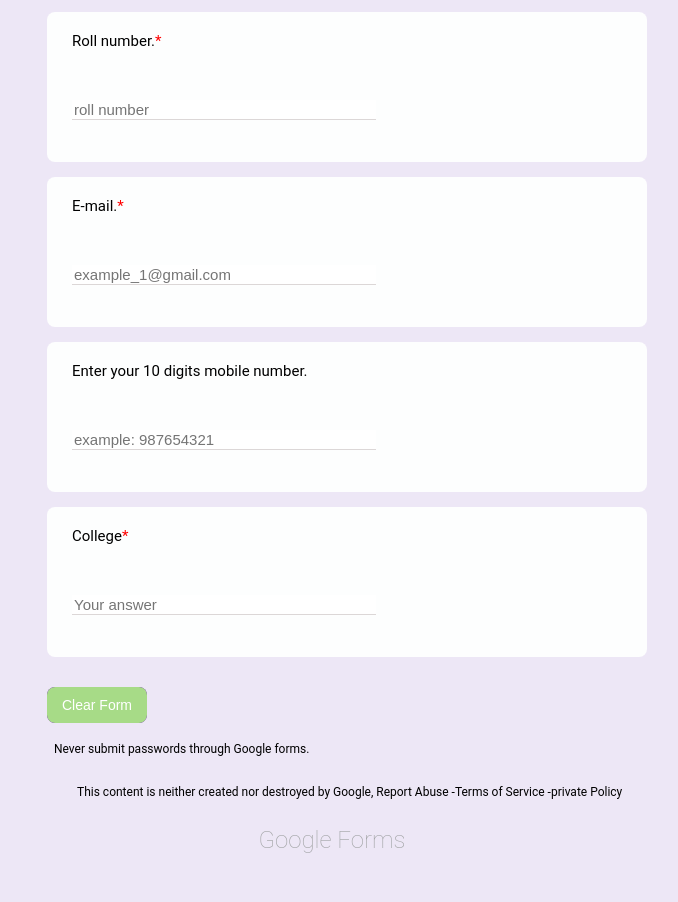
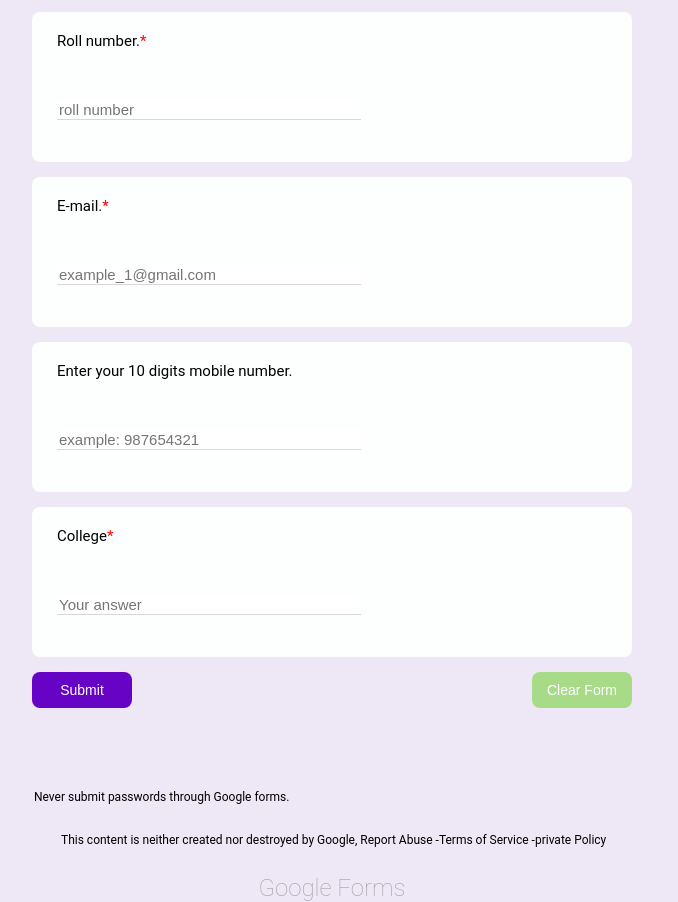
Before and after one commit to Tsurya06/Google-Form-HTML-CSS-, a plain HTML site: page googleform/googleform.html in a window 1280 px wide. Shown: the part 372-1274 px from the top of the page, without its empty margins (308-986 px from the left). Before the commit the page ends 1226 px from the top, so only its background shows below. Drawn offline with Linux system fonts and the light colour scheme.

Commit message:
modified:   googleform/googleform.html 	modified:   googleform/styles.css

```diff
--- a/googleform/googleform.html
+++ b/googleform/googleform.html
@@ -1,13 +1,20 @@
 <!DOCTYPE html>
 <html lang="en">
   <head>
-    <meta charset="UTF-8">
-    <meta http-equiv="X-UA-Compatible" content="IE=edge">
-    <meta name="viewport" content="width=device-width, initial-scale=1.0">
+    <meta charset="UTF-8" />
+    <meta http-equiv="X-UA-Compatible" content="IE=edge" />
+    <meta name="viewport" content="width=device-width, initial-scale=1.0" />
     <title>forms.google</title>
-    <link rel="stylesheet" type="text/css" href="styles.css">
+    <link rel="stylesheet" type="text/css" href="styles.css" />
+    <script>
+        function onlcik(x)
+        {
+            alert(x);
+        }
+    </script>
   </head>
   <body>
+    <form action="">
     <div class="form">
       <div class="title-div">
         <h1>SuryaCan't</h1>
@@ -17,44 +24,55 @@
 
       <div class="name-div">
         <div class="name">Full Name.<span class="req">*</span></div>
-            <div class="input-div"><input type="input" name="answer" placeholder="Full Name"></div>
+        <div class="input-div">
+          <input type="text" name="answer" placeholder="Full Name" required>
+        </div>
       </div>
 
       <div class="roll_number-div">
         <div class="name">Roll number.<span class="req">*</span></div>
-            <div class="input-div"><input type="input" name="answer" placeholder="roll number"></div>
+        <div class="input-div">
+          <input type="number" name="answer" placeholder="roll number" required >
+        </div>
       </div>
 
       <div class="gmail-div">
         <div class="name">E-mail.<span class="req">*</span></div>
-            <div class="input-div"><input type="input" name="answer" placeholder="example_1@gmail.com"></div>
+        <div class="input-div">
+          <input type="email" name="answer" placeholder="example_1@gmail.com" required>
+        </div>
       </div>
 
       <div class="mobile-div">
         <div class="name">Enter your 10 digits mobile number.</div>
-            <div class="input-div"><input type="input" name="answer" placeholder="example: 987654321"></div>
+        <div class="input-div">
+          <input type="number" maxlength="10" name="answer" placeholder="example: 987654321" required>
+        </div>
       </div>
 
       <div class="college-div">
         <div class="name">College<span class="req">*</span></div>
-            <div class="input-div"><input type="input" name="answer" placeholder="Your answer"></div>
-        </div>
-
-        <div>
-            <div>
-                <input class="btn btn-primary"  type="submit" name="Submit" value="Submit" onclick=alert("submitted")>
-            <!-- </div>
-            <div> -->
-                <input class="btn1 btn1-secondary" type="reset" name="Clear" value="Clear Form">
+        <div class="input-div">
+          <input type="input" name="answer" placeholder="Your answer" required>
         </div>
       </div>
 
+      <div class="button">
+        <input class="btn" type="submit" name="Submit" value="Submit"
+        onclick="onlcik('submitted')" >
+
+        <input class="btn1" type="reset" name="Clear" value="Clear Form"  onclick="onlcik('cleared')" >
+      </div>
+    </form>
       <div class="last-div">
         <p class="never">Never submit passwords through Google forms.</p>
-            <p class="term">This content is neither created nor destroyed by Google, Report Abuse -Terms of Service -private Policy</p>
+        <p class="term">
+          This content is neither created nor destroyed by Google, Report Abuse
+          -Terms of Service -private Policy
+        </p>
         <h2>Google Forms</h2>
       </div>
+    </div>
 
-    </div>
   </body>
 </html>
--- a/googleform/styles.css
+++ b/googleform/styles.css
@@ -15,7 +15,7 @@ body{
     height: 130px;
     width: 550px;
     background-color: #FDFEFE;
-    margin: 15px;
+    margin-top: 15px;
     border-radius: 8px;
     border-top: 9px solid #6707c4;
     padding: 25px;
@@ -24,7 +24,7 @@ body{
     height: 150px;
     width: 600px;
     background-color: #FDFEFE;
-    margin: 15px;
+    margin-top: 15px;
     border-radius: 8px;
 }
 .name{
@@ -44,6 +44,10 @@ body{
     border-bottom: 1.5px solid #DCD7D7;
     font-size: 15px;
 }
+.button{
+    display:flex;
+    justify-content:space-between;
+}
 .btn{
     cursor: pointer;
     height: 36px;
@@ -55,12 +59,10 @@ body{
     border-radius: 8px;
     border: none;
     padding: 10px;
-    position: absolute;
-    margin: 15px;
+    /* position: absolute; */
+    margin-top: 15px;
     color: white;
-    /* display:flex; */
-    display: inline-block;
-    justify-content:space-between;
+
 }
 .btn1{
     cursor: pointer;
@@ -72,16 +74,13 @@ body{
     font-weight: 540;
     border-radius: 8px;
     border: none;
-    align-items: flex-end;
-    position: absolute;
-    margin: 15px;
+    /* align-items: flex-end; */
+    /* position: absolute; */
+    margin-top: 15px;
     color: white;
-    /* display: flex; */
-    justify-content: flex-end ;
-    display: inline-block;
-    /* float: ; */
+
 }
-.btn :hover{
+.btn:hover{
     background-color:rgb(229, 214, 214)!important;
 }
 
@@ -91,8 +90,9 @@ body{
      color:#a2a4a6;
      font-weight: 200;
 }
+
 .never{
-    padding-left: 22px;
+    padding-left: 2px;
     font-size: 12px;
     padding-top:70px;
     font-weight: 400;
@@ -100,7 +100,7 @@ body{
 
 .term{
     font-size: 12px;
-    padding-left: 45px;
+    padding-left: 29px;
     padding-top: 5px;
     position: absolute;
 }
```
Also changed, not shown: googleform/script.js (added). Lines whose indentation alone changed are shown as unchanged.
